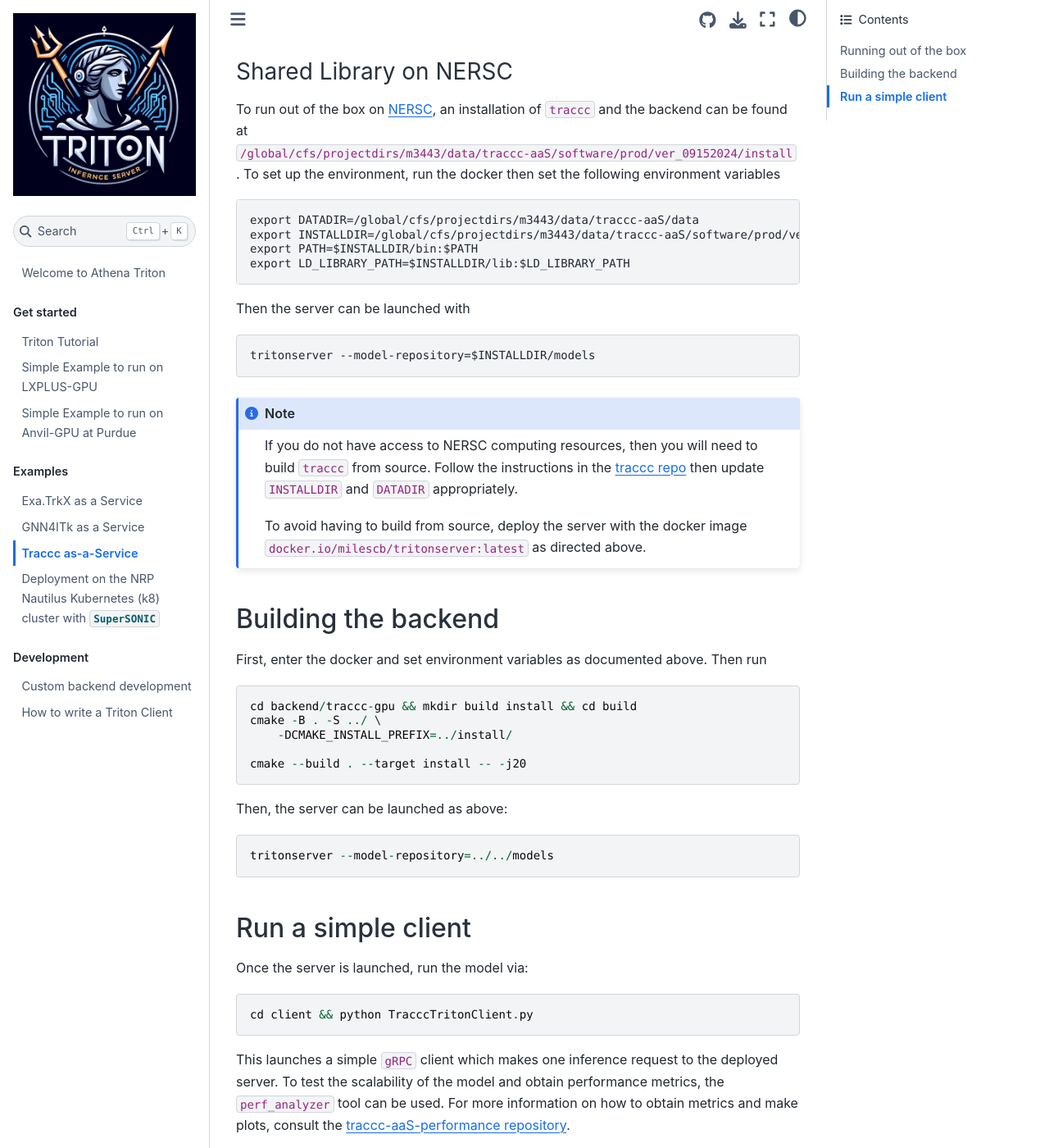
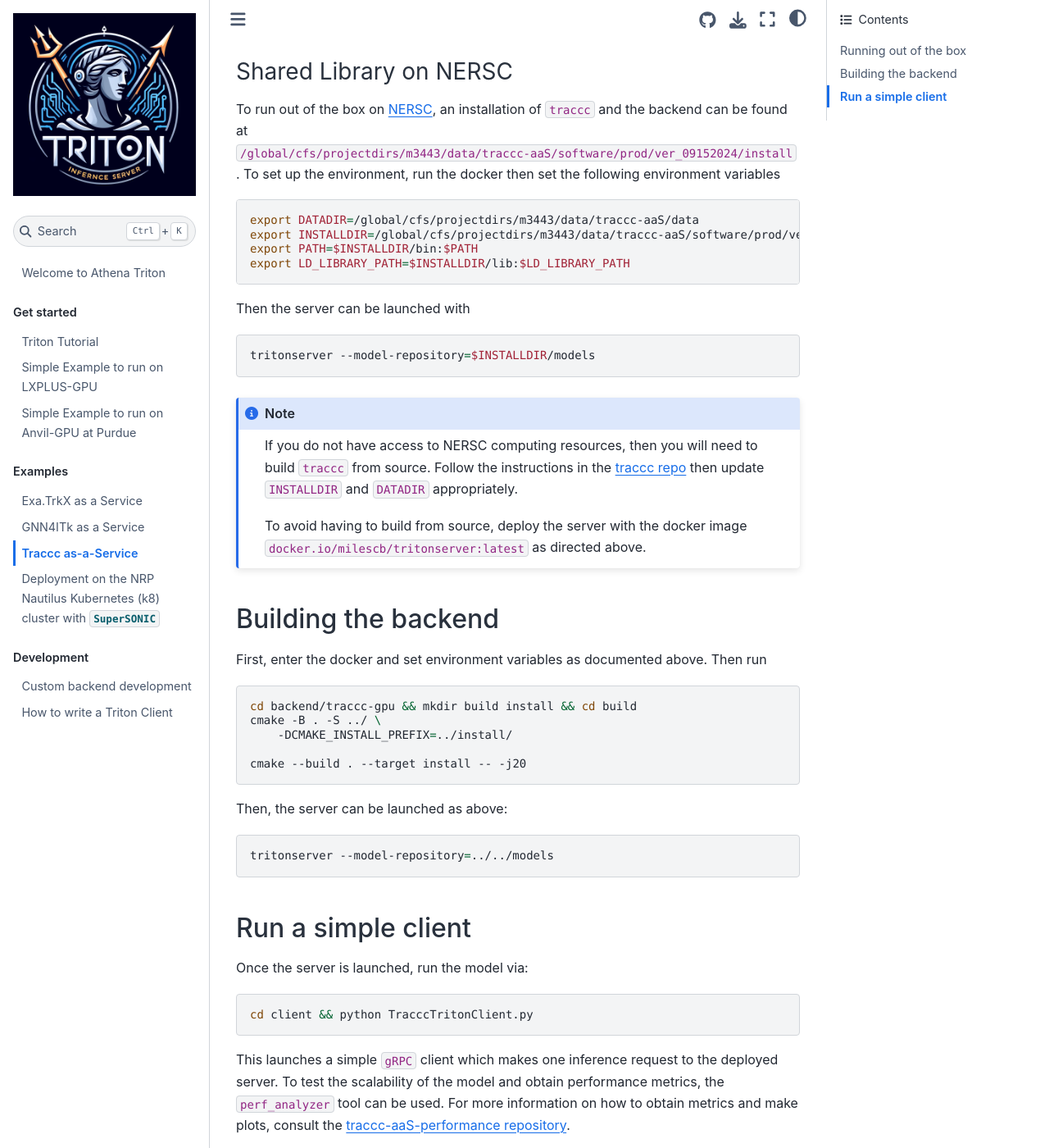
Before and after one commit to hrzhao76/AthenaTriton, a Jupyter Book: the page built from book/example-traccc.md, in a window 1280 px wide and 1400 px high, scrolled down 1142 px. Shown: the whole window at 82% size. Built offline with Jupyter Book 1.0.4 settings and Sphinx 7.4.7 and the Sphinx Book theme 1.1.4, drawn with Linux system fonts in a browser that asks for light colours; some of the changed text lies outside the part shown.

Commit message:
update formatting

````diff
--- a/book/example-traccc.md
+++ b/book/example-traccc.md
@@ -14,7 +14,7 @@
 
 Simply clone the repository with
 
-```
+```bash
 git clone --recurse-submodules git@github.com:milescb/traccc-aaS.git
 ```
 
@@ -22,7 +22,7 @@
 
 A docker built for the triton server can be found at `docker.io/milescb/triton-server:latest`. To run this do
 
-```
+```bash
 shifter --module=gpu --image=milescb/tritonserver:latest
 ```
 
@@ -40,7 +40,7 @@
 
 To run out of the box on [NERSC](https://www.nersc.gov), an installation of `traccc` and the backend can be found at `/global/cfs/projectdirs/m3443/data/traccc-aaS/software/prod/ver_09152024/install`. To set up the environment, run the docker then set the following environment variables
 
-```
+```bash
 export DATADIR=/global/cfs/projectdirs/m3443/data/traccc-aaS/data
 export INSTALLDIR=/global/cfs/projectdirs/m3443/data/traccc-aaS/software/prod/ver_09152024/install
 export PATH=$INSTALLDIR/bin:$PATH
@@ -49,7 +49,7 @@
 
 Then the server can be launched with
 
-```
+```bash
 tritonserver --model-repository=$INSTALLDIR/models
 ```
 
@@ -65,7 +65,7 @@
 
 First, enter the docker and set environment variables as documented above. Then run
 
-```
+```bash
 cd backend/traccc-gpu && mkdir build install && cd build
 cmake -B . -S ../ \
     -DCMAKE_INSTALL_PREFIX=../install/
@@ -75,7 +75,7 @@
 
 Then, the server can be launched as above:
 
-```
+```bash
 tritonserver --model-repository=../../models
 ```
 
@@ -83,7 +83,7 @@
 
 Once the server is launched, run the model via:
 
-```
+```bash
 cd client && python TracccTritonClient.py
 ```
 
````
